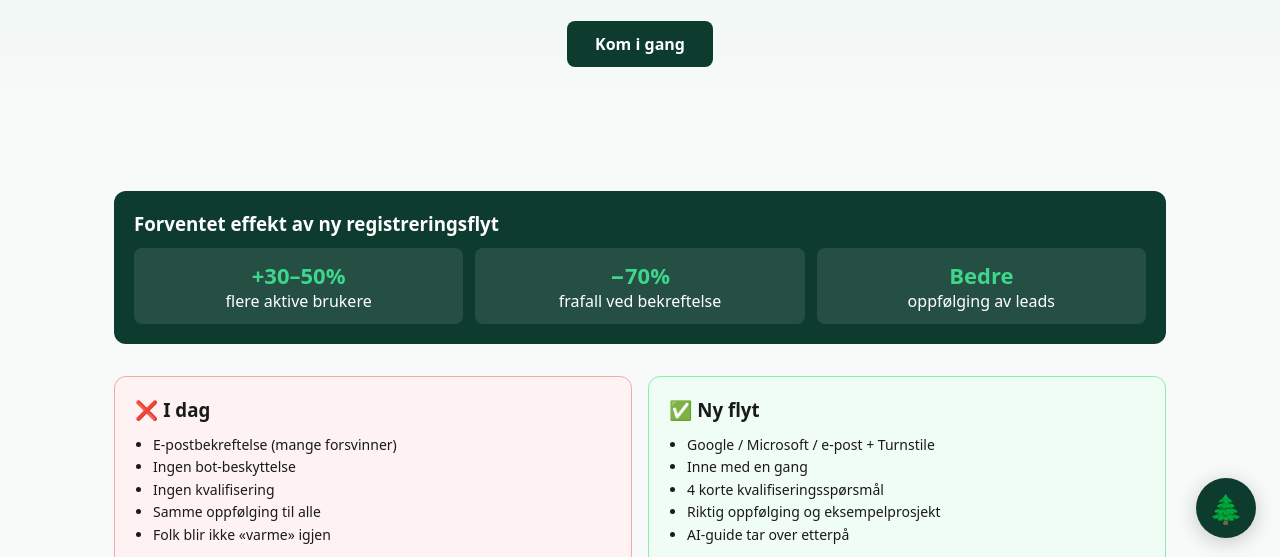
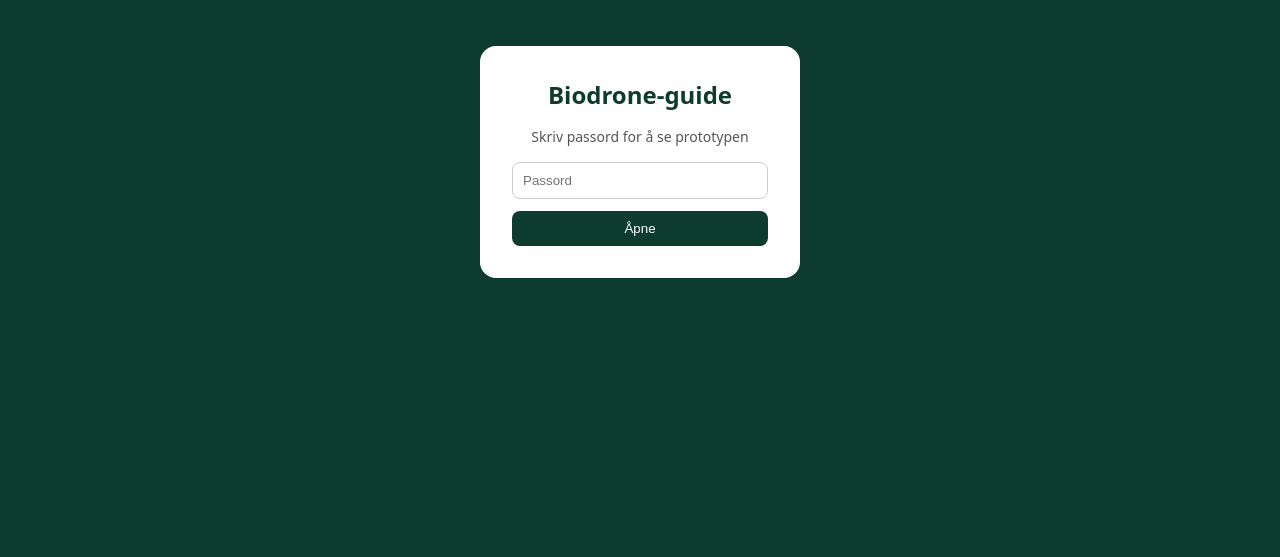
Before and after one commit to Sauvage-pvt/biodrone-ai-guide-prototype, a plain HTML site: page index.html in a window 1280 px wide. Shown: the part 238-795 px from the top of the page. Drawn offline with Linux system fonts and the light colour scheme.

Commit message:
Add simple password protection for demo

```diff
--- a/index.html
+++ b/index.html
@@ -47,6 +47,25 @@
 </style>
 </head>
 <body>
+<div id="login-overlay" style="position:fixed;inset:0;background:#0d3b2e;display:flex;align-items:center;justify-content:center;z-index:99999;">
+  <div style="background:white;padding:32px;border-radius:16px;text-align:center;max-width:320px;width:90%;">
+    <h2 style="color:#0d3b2e;margin-bottom:16px;">Biodrone-guide</h2>
+    <p style="font-size:14px;color:#555;margin-bottom:16px;">Skriv passord for å se prototypen</p>
+    <input id="pw" type="password" placeholder="Passord" style="width:100%;padding:10px;border:1px solid #ccc;border-radius:8px;margin-bottom:12px;" onkeypress="if(event.key==='Enter')checkPw()">
+    <button onclick="checkPw()" style="background:#0d3b2e;color:white;border:none;padding:10px 24px;border-radius:8px;cursor:pointer;width:100%;">Åpne</button>
+    <p id="pw-err" style="color:#dc2626;font-size:13px;margin-top:8px;display:none;">Feil passord</p>
+  </div>
+</div>
+<script>
+function checkPw() {
+  const pw = document.getElementById('pw').value;
+  if (pw === 'biodrone2026') {
+    document.getElementById('login-overlay').style.display = 'none';
+  } else {
+    document.getElementById('pw-err').style.display = 'block';
+  }
+}
+</script>
 <header>
   <div class="logo">🌲 Biodrone.ai</div>
   <nav><a href="#trees">Telle trær</a><a href="#damage">Skadevurdering</a><a href="#start">Kom i gang</a></nav>
```
